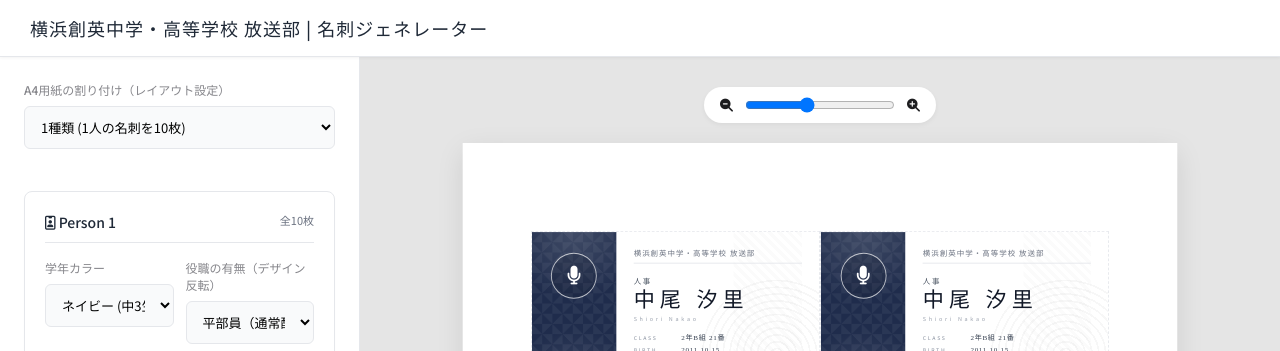
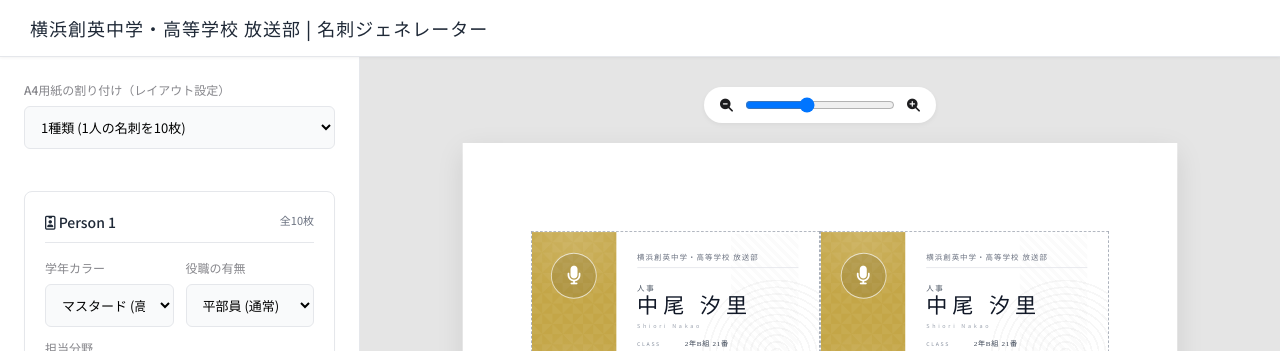
Before and after one commit to ATARO-QQQ/housoucarder26, a plain HTML site: page index.html in a window 1280 px wide. Shown: the top 351 px of the page. Drawn offline with Linux system fonts and the light colour scheme.

Commit message:
Update index.html

```diff
--- a/index.html
+++ b/index.html
@@ -174,7 +174,7 @@ body {
     width: 85mm;
     height: 49mm;
     box-sizing: border-box;
-    border: 0.2mm dashed #e5e7eb; /* カットガイド */
+    border: 0.3mm dashed #9ca3af; /* 切り取り線として目立たせるための破線 */
     background-color: #ffffff;
     overflow: hidden;
     font-family: 'Noto Serif JP', serif;
@@ -183,9 +183,9 @@ body {
     display: flex;
 }
 
-/* 左側：色帯（少し幅を広げて安定感を） */
+/* 左側：色帯 */
 .card-left-pane {
-    width: 25mm; /* 22mmから拡大 */
+    width: 25mm;
     height: 100%;
     display: flex;
     flex-direction: column;
@@ -221,22 +221,22 @@ body {
         radial-gradient(circle at 50% 100%, rgba(0,0,0,0.1) 0%, transparent 40%);
 }
 
-/* アイコン：より大きく、象徴的に */
+/* アイコン：大きく、象徴的に */
 .card-icon-container {
-    width: 13mm; /* 大きく変更 */
+    width: 13mm;
     height: 13mm;
     border: 0.5px solid rgba(255,255,255,0.7);
     border-radius: 50%;
     display: flex;
     align-items: center;
     justify-content: center;
-    font-size: 5.5mm; /* アイコン自体も大きく */
+    font-size: 5.5mm;
     color: #ffffff;
     z-index: 2;
     background-color: rgba(0,0,0,0.1);
 }
 
-/* ロゴ：少し大きくして存在感を出す */
+/* ロゴ */
 .card-logo-img {
     width: 16mm;
     z-index: 2;
@@ -253,11 +253,11 @@ body {
 .card-right-pane {
     flex: 1;
     position: relative;
-    padding: 4.5mm 5mm; /* 上下左右のパディングを少し減らして内部空間を確保 */
+    padding: 5.5mm 6mm; /* ひとことがなくなったため余白を少し広げ、より伸びやかに調整 */
     box-sizing: border-box;
     display: flex;
     flex-direction: column;
-    overflow: hidden; /* アクセント図形のはみ出しをカット */
+    overflow: hidden;
 }
 
 /* 右側背景：極薄いドット */
@@ -276,7 +276,7 @@ body {
     background-image: radial-gradient(rgba(255,255,255,0.4) 0.5px, transparent 0.5px);
 }
 
-/* 新規追加：右下のアクセント幾何学模様（同心円） */
+/* 右下のアクセント幾何学模様（同心円） */
 .card-right-pane::after {
     content: '';
     position: absolute;
@@ -315,7 +315,7 @@ body {
     flex-direction: column;
 }
 
-/* 新規追加：右上の細い斜線アクセント */
+/* 右上の細い斜線アクセント */
 .card-right-content::before {
     content: '';
     position: absolute;
@@ -348,52 +348,52 @@ body {
 /* タイポグラフィと配置の余白調整 */
 .card-school-name {
     text-align: left;
-    font-size: 2.2mm; /* 少し縮小して上品に */
+    font-size: 2.2mm;
     letter-spacing: 0.3mm;
     color: #6b7280;
     border-bottom: 0.2mm solid #e5e7eb;
-    padding-bottom: 1.2mm;
-    margin-bottom: 3.5mm; /* 3mmから3.5mmへ広げ、名前エリアとの間隔を確保 */
+    padding-bottom: 1.5mm;
+    margin-bottom: 4mm; /* 余白を広げて上部の息抜きを確保 */
     position: relative;
     z-index: 2;
 }
 
 .card-name-area {
-    margin-top: 0; /* 上部の余白は学校名側に任せる */
-    margin-bottom: auto; /* 詳細情報との間に自然な余白を生む */
+    margin-top: 0;
+    margin-bottom: auto; /* 詳細情報と名前エリアを引き離し、最適な上下配置に */
     position: relative;
     z-index: 2;
 }
 
 .card-role {
-    font-size: 2.2mm; /* 少し縮小 */
+    font-size: 2.2mm;
     color: #4b5563;
-    margin-bottom: 0.8mm; /* 名前との間隔を少し広げて窮屈さを緩和 */
+    margin-bottom: 0.8mm;
     letter-spacing: 0.5mm;
 }
 
 .card-name {
-    font-size: 6.2mm; /* 5.6mmから少し大きくして存在感をアップ */
+    font-size: 6.2mm;
     font-weight: 500;
-    letter-spacing: 1.5mm; /* 文字間隔を少し詰める */
+    letter-spacing: 1.5mm;
     color: #111827;
     line-height: 1.1;
 }
 
-/* 新規追加：ローマ字 */
+/* ローマ字 */
 .card-romaji {
-    font-size: 1.6mm; /* 少し縮小 */
+    font-size: 1.6mm;
     color: #9ca3af;
     letter-spacing: 0.8mm;
     font-family: 'Noto Sans JP', sans-serif;
-    margin-top: 0.8mm; /* 名前との間隔を少し広げて窮屈さを緩和 */
+    margin-top: 0.8mm;
 }
 
-/* 詳細情報：レイアウトを少し広めに */
+/* 詳細情報：3つの情報をゆったり見せる配置に調整 */
 .card-details {
     display: flex;
     flex-direction: column;
-    gap: 1.2mm; /* 文字サイズを下げた分、行間を適度に取って窮屈さを解消 */
+    gap: 1.8mm; /* ひとことが消えた分、行間を1.2mm→1.8mmに広げて窮屈さを完全に解消 */
     position: relative;
     z-index: 2;
 }
@@ -405,16 +405,16 @@ body {
 
 /* ラベル：英字ゴシック */
 .detail-label {
-    width: 14mm; /* 少し狭く */
+    width: 14mm;
     font-family: 'Noto Sans JP', sans-serif;
-    font-size: 1.5mm; /* 少し縮小 */
+    font-size: 1.5mm;
     font-weight: 500;
     color: #9ca3af;
     letter-spacing: 0.5mm;
 }
 
 .detail-value {
-    font-size: 2.1mm; /* 3号名刺に合わせて適正なサイズに縮小 */
+    font-size: 2.1mm;
     color: #374151;
     letter-spacing: 0.2mm;
 }
@@ -429,6 +429,42 @@ body {
 .is-executive .card-romaji { color: rgba(255,255,255,0.7); }
 .is-executive .detail-label { color: rgba(255,255,255,0.6); }
 .is-executive .detail-value { color: #ffffff; }
+
+/* 役職あり ＋ 明るい学年カラーの場合（視認性確保のための黒文字化） */
+.is-executive.is-light-bg .card-school-name {
+    color: rgba(17,24,39,0.75);
+    border-bottom: 0.2mm solid rgba(17,24,39,0.2);
+}
+.is-executive.is-light-bg .card-role { color: rgba(17,24,39,0.8); }
+.is-executive.is-light-bg .card-name { color: #111827; }
+.is-executive.is-light-bg .card-romaji { color: rgba(17,24,39,0.6); }
+.is-executive.is-light-bg .detail-label { color: rgba(17,24,39,0.5); }
+.is-executive.is-light-bg .detail-value { color: #111827; }
+
+/* 明るい背景の場合の右側ドット（黒系） */
+.is-executive.is-light-bg .card-right-pane::before {
+    background-image: radial-gradient(rgba(0,0,0,0.2) 0.5px, transparent 0.5px);
+}
+/* 明るい背景の場合の右下同心円（黒系） */
+.is-executive.is-light-bg .card-right-pane::after {
+    background: repeating-radial-gradient(
+        circle at 50% 50%,
+        transparent,
+        transparent 1.5mm,
+        rgba(0, 0, 0, 0.05) 1.5mm,
+        rgba(0, 0, 0, 0.05) 2mm
+    );
+}
+/* 明るい背景の場合の右上斜線（黒系） */
+.is-executive.is-light-bg .card-right-content::before {
+    background: repeating-linear-gradient(
+        45deg,
+        transparent,
+        transparent 1mm,
+        rgba(0,0,0,0.03) 1mm,
+        rgba(0,0,0,0.03) 2mm
+    );
+}
 
 </style>
 </head>
@@ -446,6 +482,7 @@ body {
                 <option value="1">1種類 (1人の名刺を10枚)</option>
                 <option value="2">2種類 (2人の名刺を5枚ずつ)</option>
                 <option value="5">5種類 (5人の名刺を2枚ずつ)</option>
+                <option value="10">10種類 (10人の名刺を1枚ずつ)</option>
             </select>
         </div>
 
@@ -516,10 +553,6 @@ body {
                         <div class="detail-label">SPOT</div>
                         <div class="detail-value display-spot">センター</div>
                     </div>
-                    <div class="detail-row">
-                        <div class="detail-label">MESSAGE</div>
-                        <div class="detail-value display-message">よろしくお願いします</div>
-                    </div>
                 </div>
             </div>
         </div>
@@ -534,17 +567,34 @@ document.addEventListener('DOMContentLoaded', () => {
     const cardTemplate = document.getElementById('card-template');
     const zoomSlider = document.getElementById('zoom-slider');
 
+    // 初期データ（10名分をあらかじめセットしてスムーズな入力を実現）
+    const initialData = [
+        { name: "中尾 汐里", romaji: "Shiori Nakao", role: "人事", color: "#C4A647", isExec: "false", icon: "fa-microphone", classNum: "2年B組 21番", birth: "2011.10.15", spot: "センター" },
+        { name: "佐藤 太一", romaji: "Taichi Sato", role: "部長", color: "#C26038", isExec: "true", icon: "fa-video", classNum: "3年A組 12番", birth: "2010.05.20", spot: "レフト" },
+        { name: "高橋 結衣", romaji: "Yui Takahashi", role: "機材", color: "#8B2E37", isExec: "false", icon: "fa-tape", classNum: "1年C組 05番", birth: "2012.01.18", spot: "卓前" },
+        { name: "鈴木 蓮", romaji: "Ren Suzuki", role: "演出", color: "#1F2C4C", isExec: "true", icon: "fa-lightbulb", classNum: "3年B組 33番", birth: "2010.11.02", spot: "下手" },
+        { name: "渡辺 美咲", romaji: "Misaki Watanabe", role: "アナウンス", color: "#3B5B44", isExec: "false", icon: "fa-microphone", classNum: "2年D組 15番", birth: "2011.08.30", spot: "センター" },
+        { name: "田中 陸", romaji: "Riku Tanaka", role: "編集", color: "#52748C", isExec: "false", icon: "fa-laptop", classNum: "1年A組 22番", birth: "2012.04.14", spot: "編集ブース" },
+        { name: "伊藤 葵", romaji: "Aoi Ito", role: "脚本", color: "#C4A647", isExec: "false", icon: "fa-book", classNum: "2年A組 08番", birth: "2011.06.05", spot: "上手" },
+        { name: "山本 翔", romaji: "Sho Yamamoto", role: "カメラ", color: "#C26038", isExec: "false", icon: "fa-video", classNum: "3年C組 19番", birth: "2010.09.12", spot: "カメラクレーン" },
+        { name: "中村 莉子", romaji: "Riko Nakamura", role: "副部長", color: "#1F2C4C", isExec: "true", icon: "fa-microphone", classNum: "3年A組 27番", birth: "2010.12.25", spot: "センター" },
+        { name: "小林 匠", romaji: "Takumi Kobayashi", role: "音響", color: "#3B5B44", isExec: "false", icon: "fa-tape", classNum: "2年C組 11番", birth: "2011.03.03", spot: "ミキサー" }
+    ];
+
     zoomSlider.addEventListener('input', (e) => {
         a4Preview.style.transform = `scale(${e.target.value})`;
     });
 
     function createFormHTML(index, total) {
+        // 初期データを割り振る
+        const init = initialData[(index - 1) % initialData.length];
+
         return `
         <div class="person-card" id="form-group-${index}">
             <div class="person-header">
                 <span><i class="fa-regular fa-id-badge"></i> Person ${index}</span>
                 <span style="font-size: 11px; font-weight: normal; color: #6b7280;">
-                    ${total === 1 ? '全10枚' : (total === 2 ? '5枚' : '2枚')}
+                    ${total === 1 ? '全10枚' : (total === 2 ? '5枚' : (total === 5 ? '2枚' : '1枚'))}
                 </span>
             </div>
 
@@ -552,69 +602,64 @@ document.addEventListener('DOMContentLoaded', () => {
                 <div>
                     <label class="control-label">学年カラー</label>
                     <select data-index="${index}" data-field="gradeColor" class="form-select">
-                        <option value="#C26038">テラコッタ (高3生)</option>
-                        <option value="#C4A647">マスタード (高2生)</option>
-                        <option value="#8B2E37">ボルドー (高1生)</option>
-                        <option value="#1F2C4C" selected>ネイビー (中3生)</option>
-                        <option value="#3B5B44">フォレスト (中2生)</option>
-                        <option value="#52748C">スレート (中1生)</option>
+                        <option value="#C26038" ${init.color === '#C26038' ? 'selected' : ''}>テラコッタ (高3生)</option>
+                        <option value="#C4A647" ${init.color === '#C4A647' ? 'selected' : ''}>マスタード (高2生)</option>
+                        <option value="#8B2E37" ${init.color === '#8B2E37' ? 'selected' : ''}>ボルドー (高1生)</option>
+                        <option value="#1F2C4C" ${init.color === '#1F2C4C' ? 'selected' : ''}>ネイビー (中3生)</option>
+                        <option value="#3B5B44" ${init.color === '#3B5B44' ? 'selected' : ''}>フォレスト (中2生)</option>
+                        <option value="#52748C" ${init.color === '#52748C' ? 'selected' : ''}>スレート (中1生)</option>
                     </select>
                 </div>
                 <div>
-                    <label class="control-label">役職の有無（デザイン反転）</label>
+                    <label class="control-label">役職の有無</label>
                     <select data-index="${index}" data-field="isExecutive" class="form-select">
-                        <option value="false" selected>平部員（通常配置）</option>
-                        <option value="true">役職あり（特別配置）</option>
+                        <option value="false" ${init.isExec === 'false' ? 'selected' : ''}>平部員 (通常)</option>
+                        <option value="true" ${init.isExec === 'true' ? 'selected' : ''}>役職あり (反転)</option>
                     </select>
                 </div>
             </div>
 
             <label class="control-label">担当分野</label>
             <select data-index="${index}" data-field="icon" class="form-select">
-                <option value="fa-microphone" selected>アナウンス</option>
-                <option value="fa-video">撮影</option>
-                <option value="fa-book">脚本/朗読</option>
-                <option value="fa-lightbulb">照明</option>
-                <option value="fa-tape">音響</option>
-                <option value="fa-laptop">編集</option>
+                <option value="fa-microphone" ${init.icon === 'fa-microphone' ? 'selected' : ''}>アナウンス</option>
+                <option value="fa-video" ${init.icon === 'fa-video' ? 'selected' : ''}>撮影</option>
+                <option value="fa-book" ${init.icon === 'fa-book' ? 'selected' : ''}>脚本/朗読</option>
+                <option value="fa-lightbulb" ${init.icon === 'fa-lightbulb' ? 'selected' : ''}>照明</option>
+                <option value="fa-tape" ${init.icon === 'fa-tape' ? 'selected' : ''}>音響</option>
+                <option value="fa-laptop" ${init.icon === 'fa-laptop' ? 'selected' : ''}>編集</option>
             </select>
 
             <div class="grid-2">
                 <div>
                     <label class="control-label">氏名</label>
-                    <input type="text" data-index="${index}" data-field="name" value="中尾 汐里" class="form-input">
+                    <input type="text" data-index="${index}" data-field="name" value="${init.name}" class="form-input">
                 </div>
                 <div>
                     <label class="control-label">ローマ字</label>
-                    <input type="text" data-index="${index}" data-field="romaji" value="Shiori Nakao" class="form-input">
+                    <input type="text" data-index="${index}" data-field="romaji" value="${init.romaji}" class="form-input">
                 </div>
             </div>
 
             <div class="grid-2">
                 <div>
-                    <label class="control-label">役職</label>
-                    <input type="text" data-index="${index}" data-field="role" value="人事" class="form-input">
+                    <label class="control-label">役職名</label>
+                    <input type="text" data-index="${index}" data-field="role" value="${init.role}" class="form-input">
                 </div>
                 <div>
                     <label class="control-label">クラス・番号</label>
-                    <input type="text" data-index="${index}" data-field="classNum" value="2年B組 21番" class="form-input">
+                    <input type="text" data-index="${index}" data-field="classNum" value="${init.classNum}" class="form-input">
                 </div>
             </div>
 
             <div class="grid-2">
                 <div>
                     <label class="control-label">生年月日</label>
-                    <input type="text" data-index="${index}" data-field="birth" value="2011.10.15" class="form-input">
+                    <input type="text" data-index="${index}" data-field="birth" value="${init.birth}" class="form-input">
                 </div>
                 <div>
                     <label class="control-label">スポット</label>
-                    <input type="text" data-index="${index}" data-field="spot" value="センター" class="form-input">
+                    <input type="text" data-index="${index}" data-field="spot" value="${init.spot}" class="form-input">
                 </div>
-            </div>
-
-            <div>
-                <label class="control-label">ひとこと</label>
-                <input type="text" data-index="${index}" data-field="message" value="よろしくお願いします" class="form-input">
             </div>
         </div>
         `;
@@ -641,6 +686,15 @@ document.addEventListener('DOMContentLoaded', () => {
         renderPreview();
     }
 
+    // 輝度（明るさ）を計算する関数
+    function getLuminance(hex) {
+        hex = hex.replace('#', '');
+        const r = parseInt(hex.substring(0, 2), 16);
+        const g = parseInt(hex.substring(2, 4), 16);
+        const b = parseInt(hex.substring(4, 6), 16);
+        return (r * 299 + g * 587 + b * 114) / 1000;
+    }
+
     function renderPreview() {
         const typeCount = parseInt(layoutSelect.value);
         const cards = a4Preview.querySelectorAll('.business-card');
@@ -656,22 +710,38 @@ document.addEventListener('DOMContentLoaded', () => {
                 romaji: document.querySelector(`input[data-index="${i}"][data-field="romaji"]`).value,
                 classNum: document.querySelector(`input[data-index="${i}"][data-field="classNum"]`).value,
                 birth: document.querySelector(`input[data-index="${i}"][data-field="birth"]`).value,
-                spot: document.querySelector(`input[data-index="${i}"][data-field="spot"]`).value,
-                message: document.querySelector(`input[data-index="${i}"][data-field="message"]`).value,
+                spot: document.querySelector(`input[data-index="${i}"][data-field="spot"]`).value
             };
         }
 
         cards.forEach((card, index) => {
             let personIndex = 1;
-            if (typeCount === 1) personIndex = 1;
-            else if (typeCount === 2) personIndex = (index % 2 === 0) ? 1 : 2;
-            else if (typeCount === 5) personIndex = Math.floor(index / 2) + 1;
+            if (typeCount === 1) {
+                personIndex = 1;
+            } else if (typeCount === 2) {
+                // 左右列での割り振り（偶数が左・奇数が右）
+                personIndex = (index % 2 === 0) ? 1 : 2;
+            } else if (typeCount === 5) {
+                // 各段（行）での割り振り（2枚ずつ同じ）
+                personIndex = Math.floor(index / 2) + 1;
+            } else if (typeCount === 10) {
+                // 10枚すべて別のカード
+                personIndex = index + 1;
+            }
 
             const data = formData[personIndex];
             if (data) {
                 // アイコンクラスの更新
                 const iconEl = card.querySelector('.display-icon');
                 iconEl.className = `fa-solid ${data.icon} display-icon`;
+
+                // 選択された背景色の輝度を判定し、明るい場合はフラグ用クラスを付与
+                const luma = getLuminance(data.gradeColor);
+                if (luma > 175) { // 閾値を調整してスレートやマスタードが確実にライトに分類されるように
+                    card.classList.add('is-light-bg');
+                } else {
+                    card.classList.remove('is-light-bg');
+                }
 
                 // 役職の有無によるデザイン切り替え（反転）
                 if (data.isExecutive) {
@@ -695,7 +765,6 @@ document.addEventListener('DOMContentLoaded', () => {
                 card.querySelector('.display-class').textContent = data.classNum || '　';
                 card.querySelector('.display-birth').textContent = data.birth || '　';
                 card.querySelector('.display-spot').textContent = data.spot || '　';
-                card.querySelector('.display-message').textContent = data.message || '　';
             }
         });
     }
```
